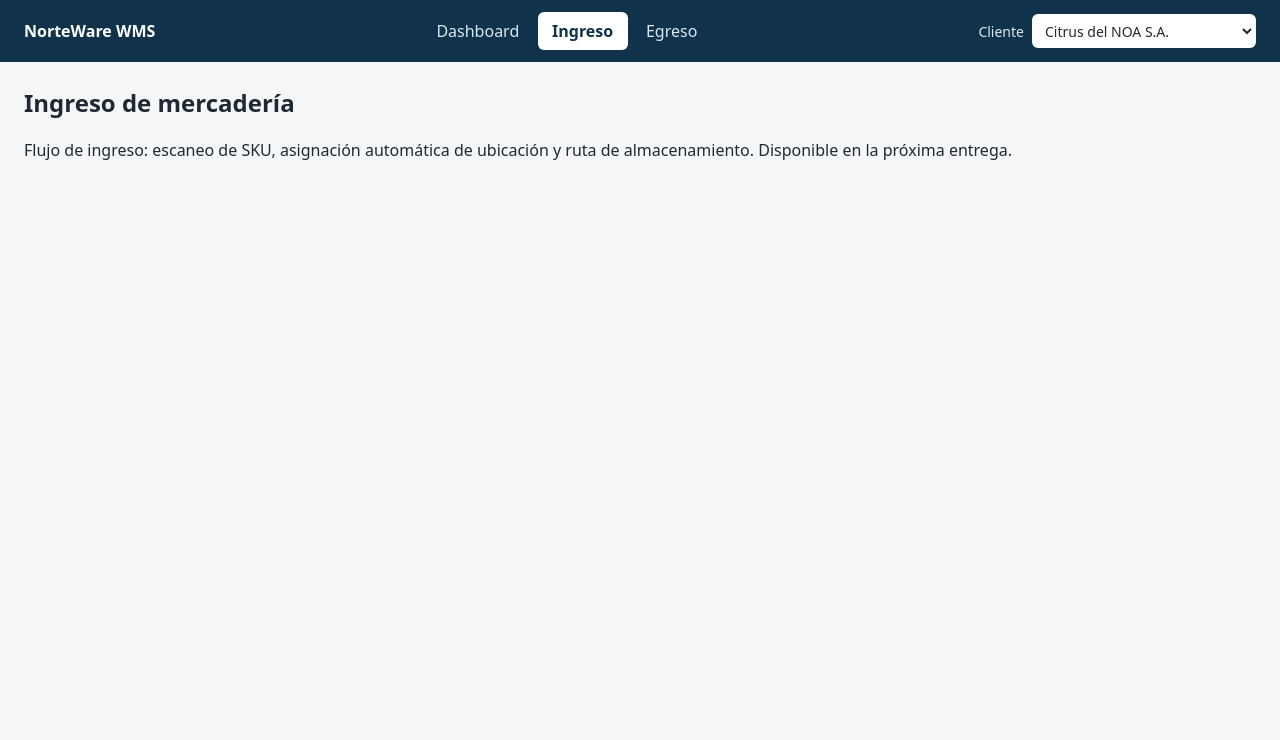
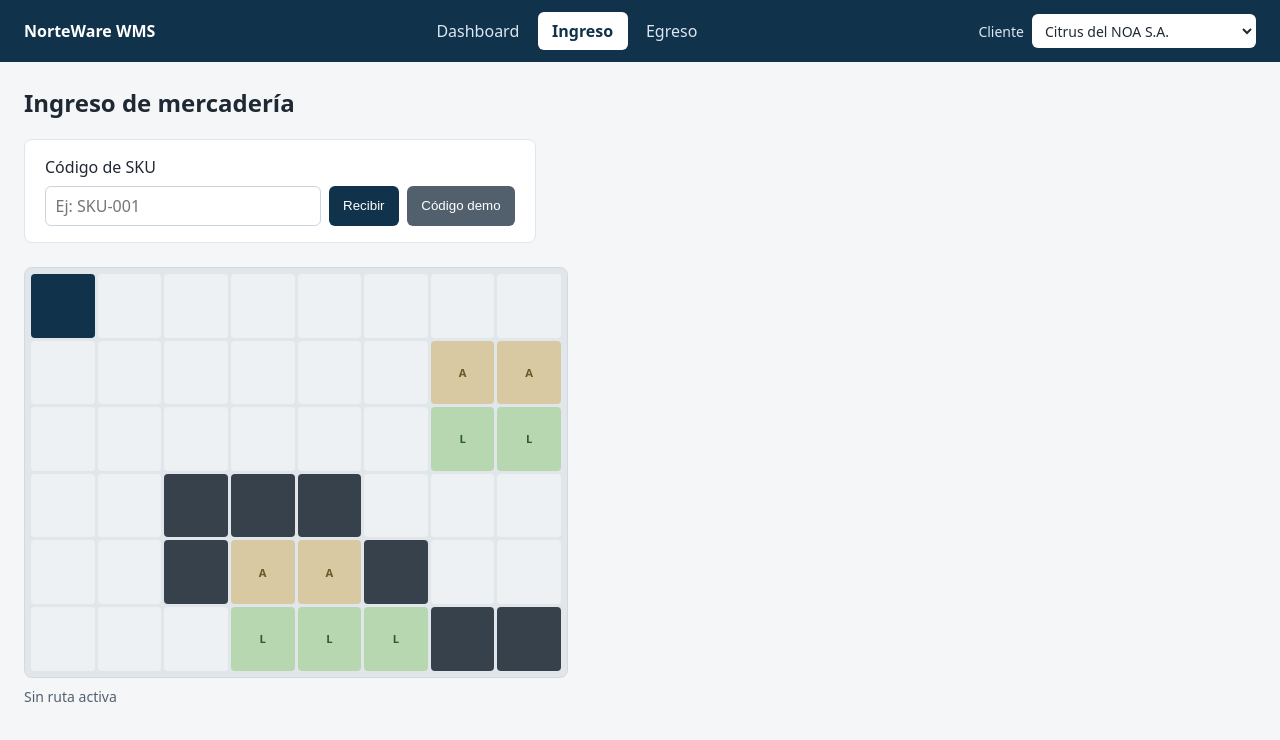
Before and after one commit to Aguss2403/norteware-wms, a React (Vite) app: page /ingreso in a window 1280 px wide. Shown: the top 740 px of the page. Built offline with nearby package versions, Linux system fonts and the light colour scheme.

Commit message:
feat(inbound): add QR input and ingreso page with route display

```diff
--- /dev/null
+++ b/src/components/QrInput.jsx
@@ -0,0 +1,67 @@
+// Simulated QR input for the inbound flow (spec: Simulated QR input).
+// Camera scanning is a stretch MAY behind an optional flag and is OUT of
+// scope; the text field (plus demo button) is the default input path.
+//
+// Props:
+//   onSubmit(code) — called with the trimmed code when the user submits a
+//                    non-empty value or triggers the demo scan.
+//   error (string|null) — flow-level error (e.g. unknown SKU) shown inline;
+//                         owned by the parent page so the validation and the
+//                         receiving flow share a single source of truth.
+
+import { useState } from 'react';
+
+const DEMO_CODE = 'SKU-001'; // seeded sample: Jugo de naranja (unassigned type -> auto-assign)
+
+export default function QrInput({ onSubmit, error = null }) {
+  const [code, setCode] = useState('');
+  const [invalid, setInvalid] = useState(false);
+
+  function submit(value) {
+    const trimmed = value.trim();
+    if (!trimmed) {
+      setInvalid(true);
+      return;
+    }
+    setInvalid(false);
+    onSubmit(trimmed);
+  }
+
+  function handleSubmit(event) {
+    event.preventDefault();
+    submit(code);
+  }
+
+  function handleDemo() {
+    setCode(DEMO_CODE);
+    setInvalid(false);
+    onSubmit(DEMO_CODE);
+  }
+
+  return (
+    <form className="qr-form" onSubmit={handleSubmit}>
+      <label htmlFor="qr-code">Código de SKU</label>
+      <div className="qr-form-row">
+        <input
+          id="qr-code"
+          type="text"
+          value={code}
+          placeholder="Ej: SKU-001"
+          onChange={(event) => {
+            setCode(event.target.value);
+            setInvalid(false);
+          }}
+        />
+        <button type="submit">Recibir</button>
+        <button type="button" onClick={handleDemo}>
+          Código demo
+        </button>
+      </div>
+      {(invalid || error) && (
+        <p className="qr-error" role="alert">
+          {invalid ? 'Ingrese un código de SKU' : error}
+        </p>
+      )}
+    </form>
+  );
+}
--- a/src/index.css
+++ b/src/index.css
@@ -199,3 +199,80 @@ body {
   font-size: 0.875rem;
   color: #52606d;
 }
+
+.qr-form {
+  display: flex;
+  flex-direction: column;
+  gap: 0.5rem;
+  max-width: 32rem;
+  margin-top: 1rem;
+  background: #fff;
+  border: 1px solid #e1e6eb;
+  border-radius: 0.5rem;
+  padding: 1rem 1.25rem;
+}
+
+.qr-form-row {
+  display: flex;
+  gap: 0.5rem;
+}
+
+.qr-form input {
+  flex: 1;
+  min-width: 0;
+  padding: 0.5rem 0.6rem;
+  border: 1px solid #cbd5e0;
+  border-radius: 0.375rem;
+  font: inherit;
+}
+
+.qr-form button {
+  padding: 0.5rem 0.9rem;
+  border: none;
+  border-radius: 0.375rem;
+  background: #10324b;
+  color: #fff;
+  cursor: pointer;
+  white-space: nowrap;
+}
+
+.qr-form button[type='button'] {
+  background: #52606d;
+}
+
+.qr-form button:hover {
+  filter: brightness(1.15);
+}
+
+.qr-error {
+  margin: 0;
+  color: #a61b1b;
+  font-size: 0.875rem;
+}
+
+.flow-status {
+  margin: 1rem 0 0;
+  padding: 0.6rem 0.9rem;
+  border-radius: 0.375rem;
+  font-size: 0.875rem;
+}
+
+.flow-status-assigned {
+  background: #e8f0fa;
+  color: #10324b;
+}
+
+.flow-status-auto-assigned {
+  background: #e6f4e2;
+  color: #2f5d2a;
+}
+
+.flow-status-no-route {
+  background: #fdf0e0;
+  color: #8a5a0b;
+}
+
+.flow-status-no-storage {
+  background: #fbe9e9;
+  color: #a61b1b;
+}
--- a/src/pages/Ingreso.jsx
+++ b/src/pages/Ingreso.jsx
@@ -1,11 +1,68 @@
+// Inbound receiving page (spec: inbound-receiving, design: Inbound sequence).
+// QR read -> lookupSku -> assigned type: route to nearest rack of type; else
+// auto-assign nearest free rack and route to it. Edge cases per spec: unknown
+// SKU (error), no free rack (no-storage), unreachable target (no-route).
+// A new receiving flow clears the previous route first (spec: Clear previous
+// route); switching client also resets the flow state.
+
+import { useEffect, useState } from 'react';
+import { useClient } from '../context/ClientContext.jsx';
+import { skus } from '../data/skus.js';
+import { lookupSku } from '../domain/model.js';
+import { resolveInboundFlow } from '../domain/inbound.js';
+import QrInput from '../components/QrInput.jsx';
+import WarehouseMap from '../components/WarehouseMap.jsx';
+
+const STATUS_COPY = {
+  assigned: (rack) => `Ruta al estante asignado ${rack.locationId} (no se asigna ubicación)`,
+  'auto-assigned': (rack) => `Ubicación asignada: estante ${rack.locationId}`,
+  'no-route': () => 'No hay ruta al estante del tipo asignado para este SKU',
+  'no-storage': () => 'No hay espacio de almacenamiento disponible en este almacén',
+};
+
 export default function Ingreso() {
+  const { layout } = useClient();
+  const [route, setRoute] = useState(null);
+  const [status, setStatus] = useState({ kind: 'idle' });
+  const [error, setError] = useState(null);
+
+  function handleSubmit(rawCode) {
+    const code = rawCode.trim();
+    setError(null);
+    setRoute(null); // clear previous route before starting a new flow
+    setStatus({ kind: 'idle' });
+
+    const sku = lookupSku(skus, code);
+    if (!sku) {
+      setError(`Código de SKU desconocido: ${code}`);
+      return;
+    }
+
+    const result = resolveInboundFlow(layout, sku);
+    if (result.kind === 'no-route' || result.kind === 'no-storage') {
+      setStatus({ kind: result.kind });
+      return;
+    }
+    setStatus({ kind: result.kind, rack: result.rack });
+    setRoute(result.route);
+  }
+
+  useEffect(() => {
+    setRoute(null);
+    setStatus({ kind: 'idle' });
+    setError(null);
+  }, [layout.clientId]);
+
   return (
     <section className="page">
       <h1>Ingreso de mercadería</h1>
-      <p>
-        Flujo de ingreso: escaneo de SKU, asignación automática de ubicación y ruta de
-        almacenamiento. Disponible en la próxima entrega.
-      </p>
+      <QrInput onSubmit={handleSubmit} error={error} />
+      {status.kind !== 'idle' && (
+        <p className={`flow-status flow-status-${status.kind}`} role="status">
+          {STATUS_COPY[status.kind](status.rack)}
+        </p>
+      )}
+      <WarehouseMap route={route} />
     </section>
   );
 }
```
